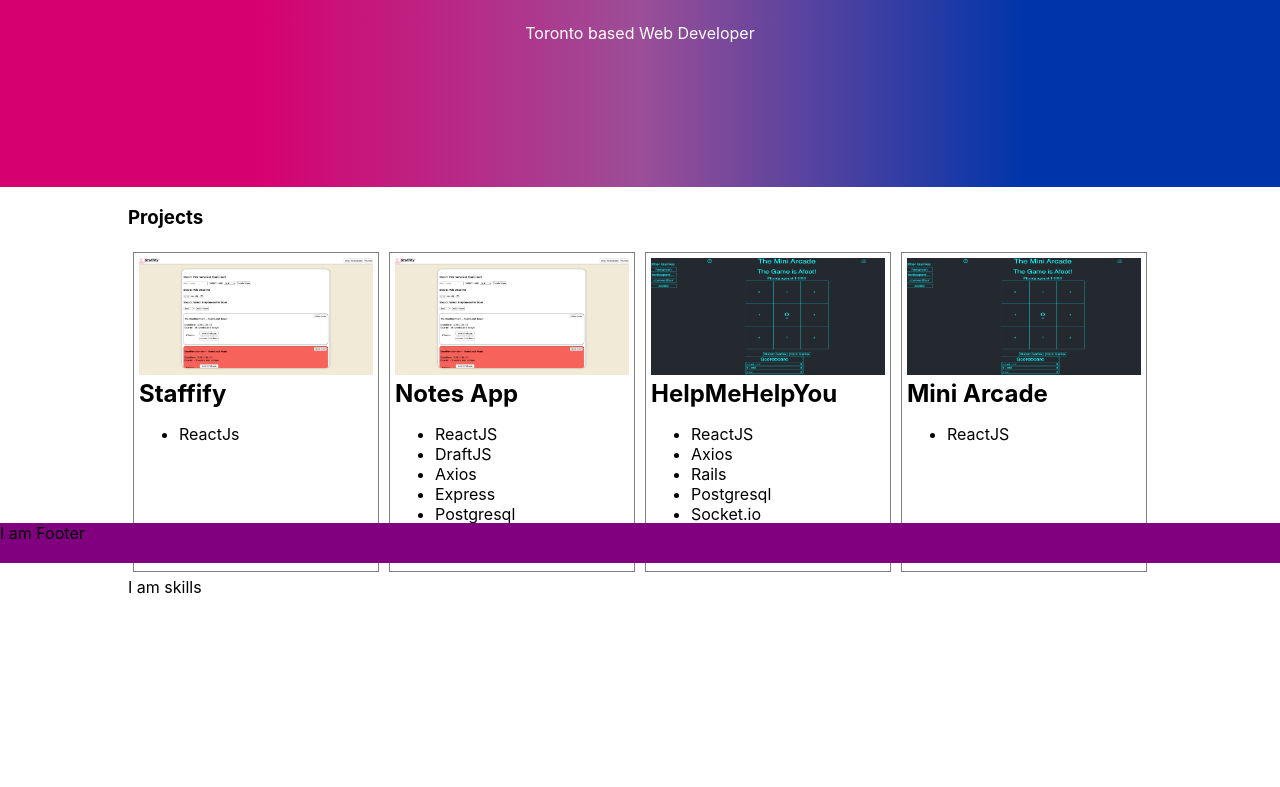
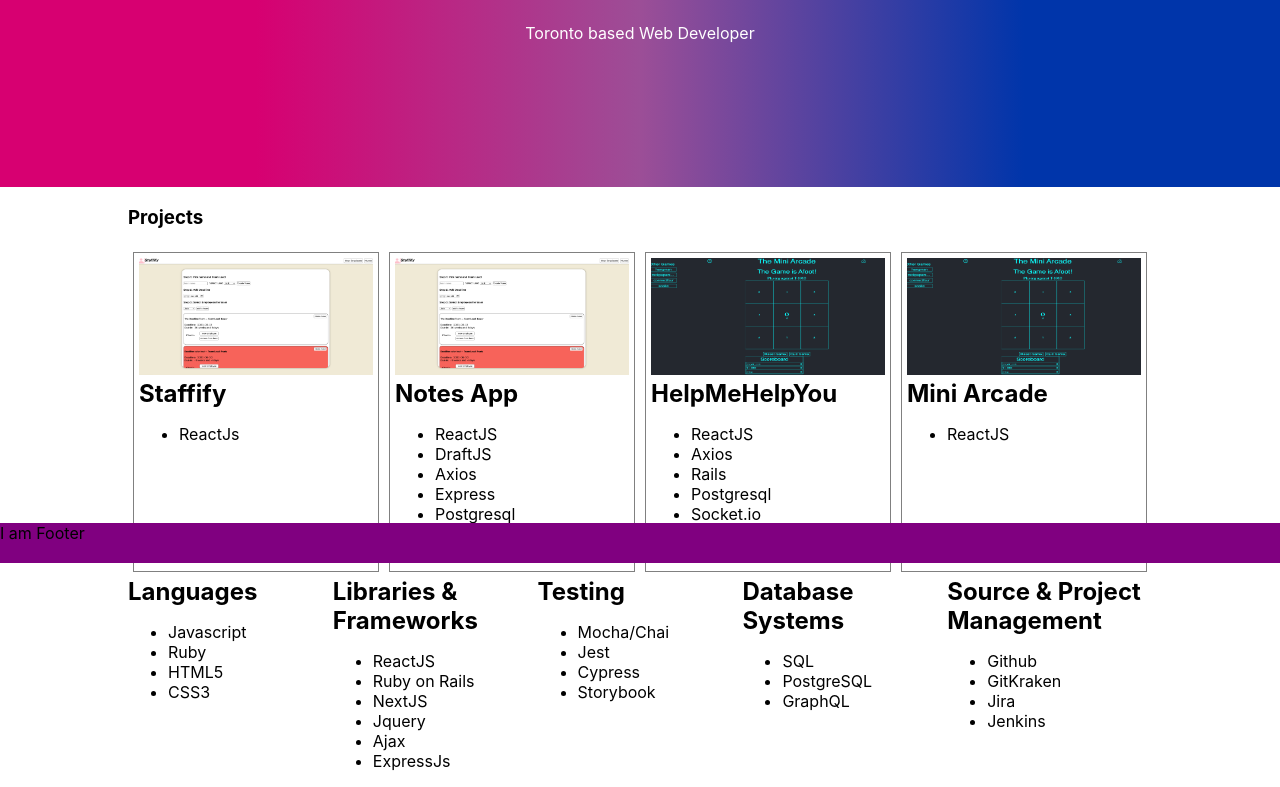
Before and after one commit to CD-Mackay/personal_site, a Next.js app: page / in a window 1280 px wide. Shown: the part 237-1024 px from the top of the page. Before the commit the page ends 834 px from the top, so only its background shows below. Built offline with nearby package versions, Linux system fonts and the light colour scheme.

Commit message:
add all content for skills component{

```diff
--- a/Components/Skills/Skills.js
+++ b/Components/Skills/Skills.js
@@ -4,7 +4,52 @@ import styles from "./Skills.module.css";
 export default function Skills() {
   return (
     <div className={styles.skills}>
-      I am skills
+      <div className={styles.list}>
+        <h5>Languages</h5>
+        <ul>
+          <li>Javascript</li>
+          <li>Ruby</li>
+          <li>HTML5</li>
+          <li>CSS3</li>
+        </ul>
+      </div>
+      <div className={styles.list}>
+        <h5>Libraries & Frameworks</h5>
+        <ul>
+        <li>ReactJS</li>
+        <li>Ruby on Rails</li>
+        <li>NextJS</li>
+        <li>Jquery</li>
+        <li>Ajax</li>
+        <li>ExpressJs</li>
+        </ul>
+      </div>
+      <div className={styles.list}>
+        <h5>Testing</h5>
+        <ul>
+          <li>Mocha/Chai</li>
+          <li>Jest</li>
+          <li>Cypress</li>
+          <li>Storybook</li>
+        </ul>
+      </div>
+      <div className={styles.list}>
+        <h5>Database Systems</h5>
+        <ul>
+          <li>SQL</li>
+          <li>PostgreSQL</li>
+          <li>GraphQL</li>
+        </ul>
+      </div>
+      <div className={styles.list}>
+        <h5>Source & Project Management</h5>
+        <ul>
+          <li>Github</li>
+          <li>GitKraken</li>
+          <li>Jira</li>
+          <li>Jenkins</li>
+        </ul>
+      </div>
     </div>
   );
 }
--- a/Components/Skills/Skills.module.css
+++ b/Components/Skills/Skills.module.css
@@ -1,16 +1,31 @@
+.list {
+
+}
+
 .skills {
   margin: 0 auto;
-};
+  display: grid;
+  grid-template-columns: 1fr 1fr;
+}
+
+
+@media (min-width: 576px) {
+  .skills {
+    grid-template-columns: 1fr 1fr 1fr;
+  }
+}
 
 
 @media (min-width: 768px) {
   .skills {
     max-width: 90vw;
+    grid-template-columns: 1fr 1fr 1fr 1fr;
   }
 }
 
 @media (min-width: 992px) {
   .skills {
     max-width: 80vw;
+    grid-template-columns: 1fr 1fr 1fr 1fr 1fr;
   }
 }
--- a/styles/globals.css
+++ b/styles/globals.css
@@ -5,6 +5,7 @@ body {
   font-family: -apple-system, BlinkMacSystemFont, Segoe UI, Roboto, Oxygen,
     Ubuntu, Cantarell, Fira Sans, Droid Sans, Helvetica Neue, sans-serif;
 }
+
 
 a {
   color: inherit;
```
